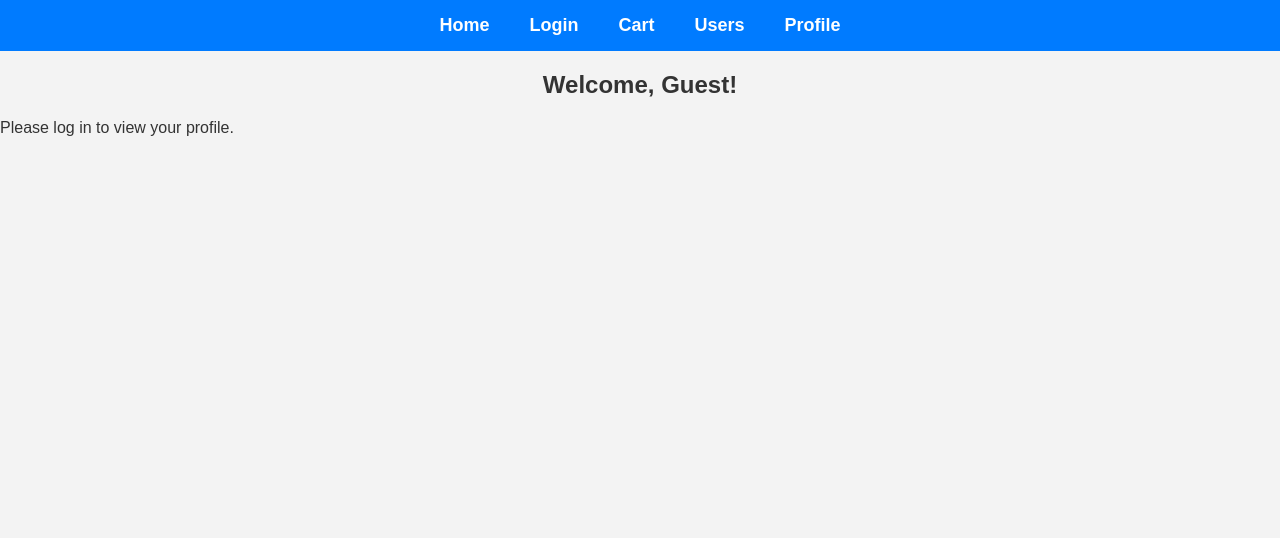
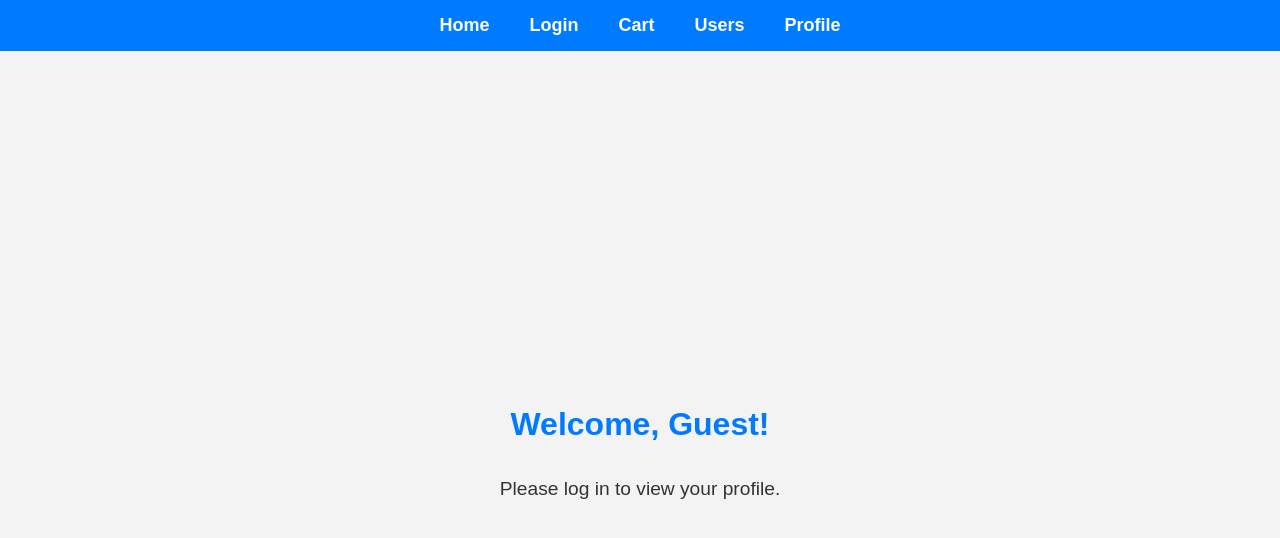
Before and after one commit to grbawork/product-catalog, a React (Create React App) app: page /user in a window 1280 px wide. Shown: the top 538 px of the page. Built offline with nearby package versions, Linux system fonts and the light colour scheme.

Commit message:
minor modifications

```diff
--- a/src/App.js
+++ b/src/App.js
@@ -8,13 +8,6 @@ import UserPage from './pages/UserPage'
 import './styles/main.scss' // Ensure global styles are imported
 
 const App = () => {
-  const handleLogout = () => {
-    localStorage.removeItem('authToken')
-    localStorage.removeItem('refreshToken') // If used
-    alert('Logged out successfully!')
-    window.location.href = '/login' // Redirect to login or homepage
-  }
-
   return (
     <Router>
       <div className='app'>
@@ -35,11 +28,6 @@ const App = () => {
           <Link to='/user' className='nav-link'>
             Profile
           </Link>
-          {localStorage.getItem('authToken') && (
-            <button onClick={handleLogout} className='nav-link logout-button'>
-              Logout
-            </button>
-          )}
         </nav>
 
         {/* Routes */}
--- a/src/pages/UserPage.js
+++ b/src/pages/UserPage.js
@@ -43,6 +43,7 @@ useEffect(() => {
         <p>Please log in to view your profile.</p>
       )}
     </div>
+
   )
 }
 
--- a/src/services/api.js
+++ b/src/services/api.js
@@ -166,8 +166,6 @@ export const getFromLocalStorage = (key) => {
   }
 }
 
-
-
 export const saveToLocalStorage = (key, value) => {
   localStorage.setItem(key, JSON.stringify(value))
 }
@@ -184,7 +182,6 @@ export const getAuthenticatedUser = async (token) => {
     return null
   }
 }
-
 
 // Axios Instance with Token Refreshing
 const axiosInstance = axios.create()
--- a/src/styles/main.scss
+++ b/src/styles/main.scss
@@ -516,3 +516,45 @@ h2 {
         }
     }
 }
+
+.user-page {
+  display: flex;
+  flex-direction: column;
+  justify-content: center;
+  align-items: center;
+  height: 100vh; // Full viewport height for vertical centering
+  text-align: center;
+  background-color: var(--light-bg);
+  color: var(--text-color);
+
+  h2 {
+    font-size: 2rem;
+    color: var(--primary-color);
+    margin-bottom: 1rem;
+  }
+
+  p {
+    font-size: 1.2rem;
+    margin-bottom: 1rem;
+  }
+
+  button {
+    padding: 10px 20px;
+    background-color: var(--primary-color);
+    color: white;
+    border: none;
+    border-radius: var(--border-radius);
+    cursor: pointer;
+    font-size: 1rem;
+    transition: background-color 0.3s ease, transform 0.2s ease;
+
+    &:hover {
+      background-color: #0056b3; // Slightly darker blue on hover
+      transform: scale(1.05); // Slightly enlarge button
+    }
+
+    &:active {
+      transform: scale(0.95); // Click feedback
+    }
+  }
+}
```
